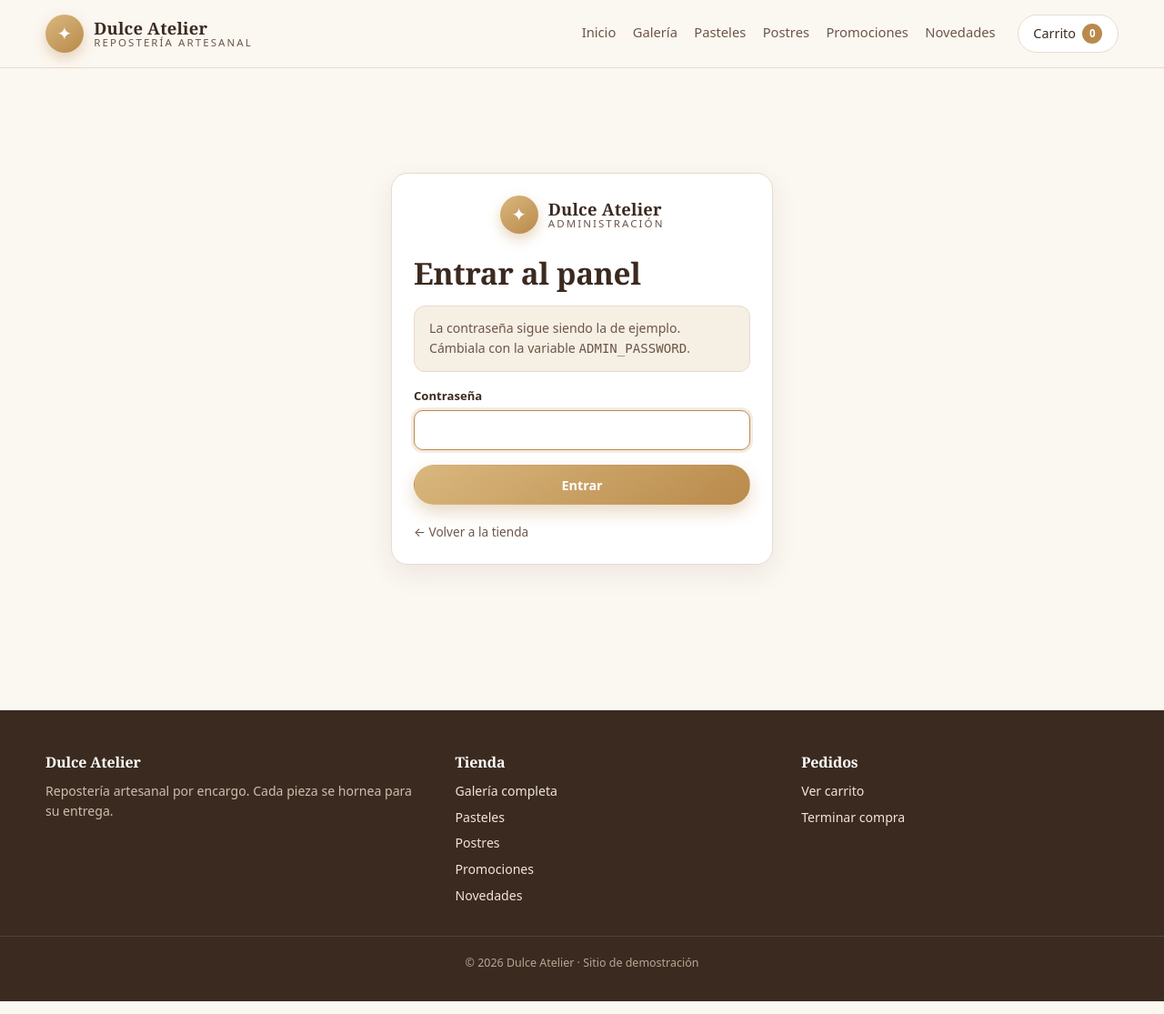
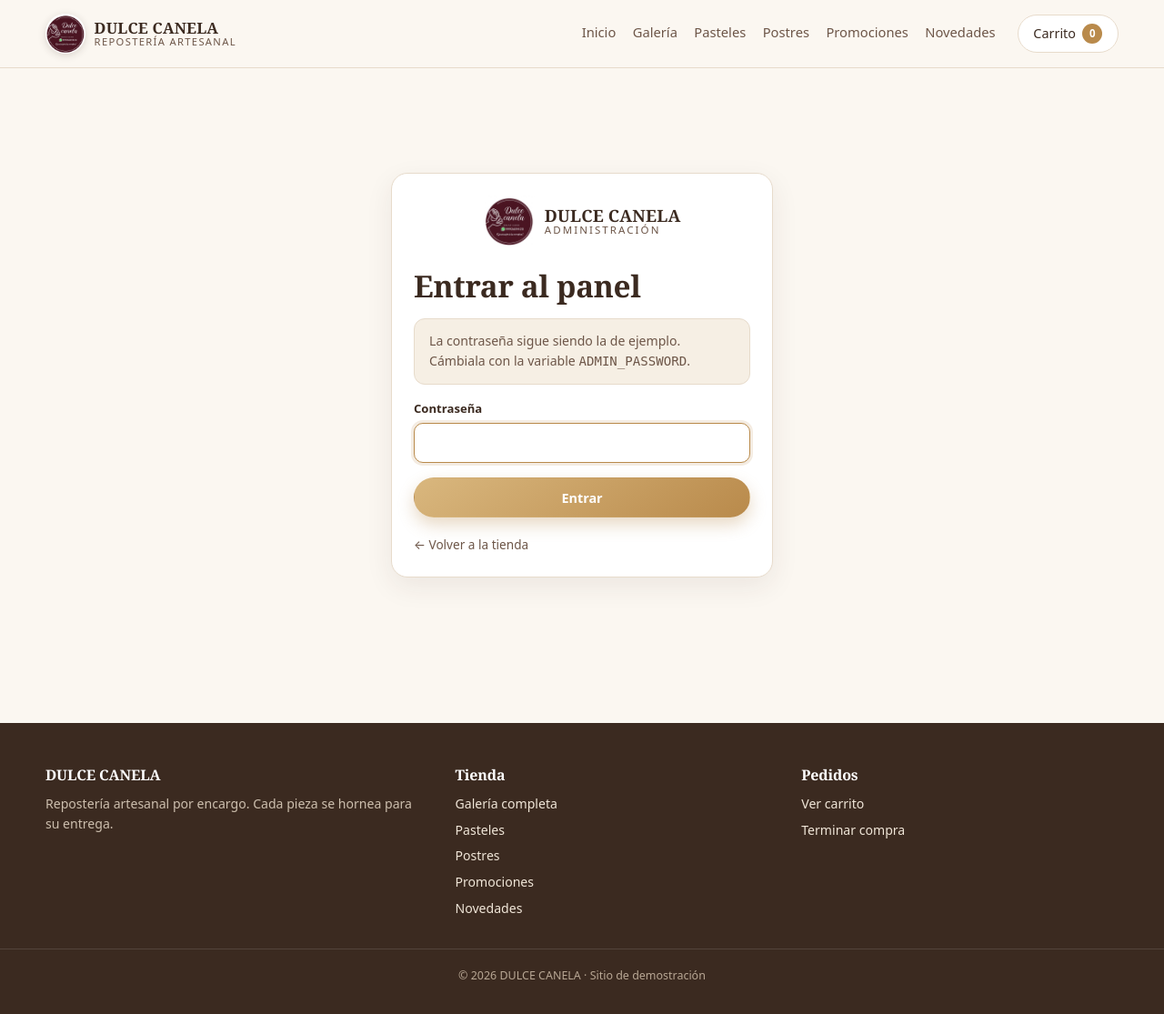
Before and after one commit to ManuelTun2204/portafolio-reposteria, a FastAPI app: page /admin/login in a window 1280 px wide. Shown: the whole page at 91% size. Run offline with FastAPI, Linux system fonts and the light colour scheme.

Commit message:
feat: marca DULCE CANELA + logotipo
- Nombre de la empresa cambiado a DULCE CANELA (env MARCA, default actualizado).

- Logotipo: imagen en /static/img/logo.jpg (240x240), mostrado en header y login.

- Variable LOGO configurable por entorno.

```diff
--- a/app/main.py
+++ b/app/main.py
@@ -95,7 +95,8 @@ def _ctx(request: Request, **extra) -> dict:
     carrito = request.session.get("carrito", {})
     return {
         "request": request,
-        "marca": os.getenv("MARCA", "Dulce Atelier"),
+        "marca": os.getenv("MARCA", "DULCE CANELA"),
+        "logo": os.getenv("LOGO", "/static/img/logo.jpg").strip() or "/static/img/logo.jpg",
         "whatsapp": os.getenv("WHATSAPP", ""),
         "anio": datetime.now().year,
         "categorias": db.CATEGORIAS,
--- a/app/static/css/tienda.css
+++ b/app/static/css/tienda.css
@@ -56,7 +56,11 @@ p { margin: 0 0 1em; color: var(--cacao-suave); }
 
 .contenedor { width: min(1180px, 100% - 3rem); margin-inline: auto; }
 
-/* ---------- barra superior ---------- */
+.topbar .marca { display: flex; align-items: center; gap: .6rem; }
+.topbar .marca-logo { width: 44px; height: 44px; border-radius: 50%; object-fit: cover; box-shadow: 0 2px 8px rgba(59,42,32,.18); }
+.topbar .marca-texto { display: flex; flex-direction: column; line-height: 1.1; }
+.topbar .marca-texto strong { font-family: var(--serif); font-size: 1.05rem; }
+.topbar .marca-texto small { font-size: .7rem; letter-spacing: .12em; text-transform: uppercase; color: var(--cacao-suave); }
 .topbar {
   position: sticky;
   top: 0;
--- a/app/templates/admin/login.html
+++ b/app/templates/admin/login.html
@@ -7,7 +7,7 @@
   <div class="contenedor">
     <div class="panel login-caja">
       <div class="marca">
-        <span class="marca-icono">✦</span>
+        <img class="marca-logo" src="{{ logo }}" alt="{{ marca }}" style="width:56px;height:56px">
         <span class="marca-texto">
           <strong>{{ marca }}</strong>
           <small>Administración</small>
--- a/app/templates/base.html
+++ b/app/templates/base.html
@@ -12,7 +12,7 @@
 <header class="topbar">
   <div class="contenedor topbar-in">
     <a class="marca" href="/">
-      <span class="marca-icono">✦</span>
+      <img class="marca-logo" src="{{ logo }}" alt="{{ marca }}">
       <span class="marca-texto">
         <strong>{{ marca }}</strong>
         <small>Repostería artesanal</small>
--- a/docker-compose.yml
+++ b/docker-compose.yml
@@ -6,7 +6,8 @@ services:
     ports:
       - "8515:8515"
     environment:
-      MARCA: ${MARCA:-Dulce Atelier}
+      MARCA: ${MARCA:-DULCE CANELA}
+      LOGO: ${LOGO:-/static/img/logo.jpg}
       WHATSAPP: ${WHATSAPP:-}
       DIRECCION_TALLER: ${DIRECCION_TALLER:-}
       BANCO: ${BANCO:-}
```
Also changed, not shown: app/static/img/logo.jpg (added), 1 other file.
